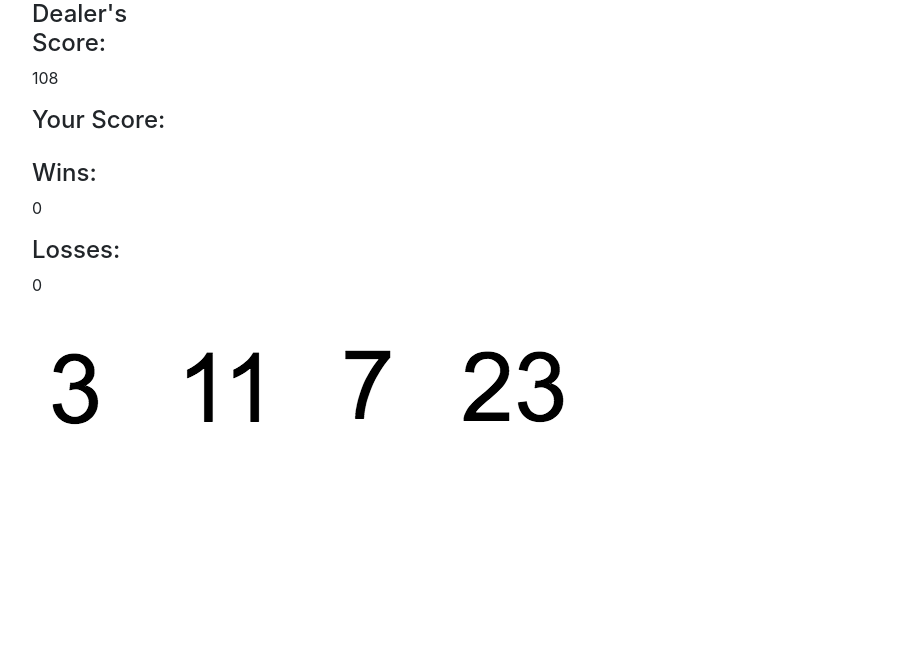
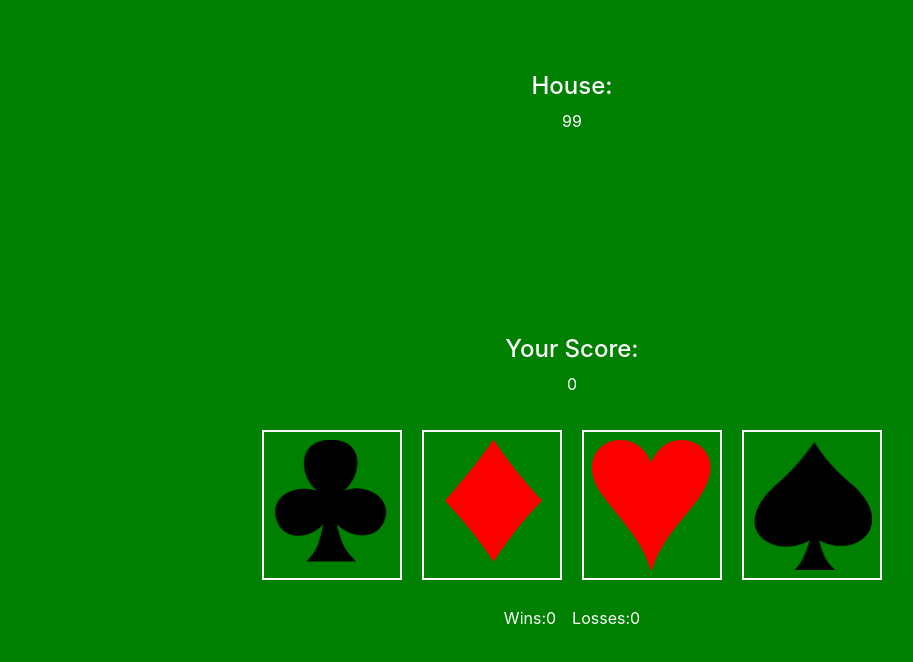
Before and after one commit to adambeck7/unit-4-game, a plain HTML site: page index.html in a window 1280 px wide. Shown: the whole page, without its empty margins (68-981 px from the left). Drawn offline with nearby package versions, Linux system fonts and the light colour scheme.

Commit message:
added css

```diff
--- a/css/style.css
+++ b/css/style.css
@@ -1,4 +1,19 @@
+.images {
+    width: 140px;
+    height: 150px;
+    border: solid white 2px;
+    margin: 10px;
+}
+
+.jumbotron {
+    background-color: green;
+}
+
 body {
-    font-size: 200px;
-    color: red;
+    color: white;
+    background-color: green;
 }
+
+.image-holder {
+    opacity: 0;
+}
--- a/index.html
+++ b/index.html
@@ -5,52 +5,67 @@
     <meta charset="utf-8" />
     <title>jquery blackjack game</title>
     <meta name="viewport" content="width=device-width, initial-scale=1">
-    <link rel="stylesheet" type="text/css" href="css/style.css" />
 
     <link rel="stylesheet" href="https://stackpath.bootstrapcdn.com/bootstrap/4.1.1/css/bootstrap.min.css" integrity="sha384-WskhaSGFgHYWDcbwN70/dfYBj47jz9qbsMId/iRN3ewGhXQFZCSftd1LZCfmhktB"
         crossorigin="anonymous">
+    <link rel="stylesheet" type="text/css" href="css/style.css">
     <script src="https://code.jquery.com/jquery-3.3.1.min.js" integrity="sha256-FgpCb/KJQlLNfOu91ta32o/NMZxltwRo8QtmkMRdAu8="
         crossorigin="anonymous"></script>
 
 </head>
 
 <body>
-    <div class="container">
+
+    <div class="flex-container">
+        <div class="jumbotron d-flex flex-column justify-content-center">
+            <div class="justify-content-center p-2">
+                <!-- <img id="randomBtn" src="images/3.png"> -->
+                <h4 class="d-flex justify-content-center">House:</h2>
+                    <p class="d-flex justify-content-center" id="score-to-match" value=""></p>
+            </div>
+            <div class="d-flex flex-row justify-content-center">
                 <div>
+                    <img class="btnVal image-holder images p-2" id="placeholder" src="images/clubs.png">
+                </div>
+
+            </div>
+
+            <div class="justify-content-center flex-row p-2">
+                <!-- <img id="randomBtn" src="images/3.png"> -->
+                <h4 class="d-flex justify-content-center">Your Score:</h2>
+                    <p class="d-flex justify-content-center" id="score-total"></p>
+            </div>
+
+
+
+            <div class="d-flex flex-row justify-content-center">
                 <div>
-                <!-- <img id="randomBtn" src="images/3.png"> -->
-                <h4 class="col-md-2">Dealer's Score:</h2>
-                    <p class="col-md-1" id="score-to-match" value=""></p>
+                    <img class="btnVal images p-2" id="btn1" src="images/clubs.png" value="">
                 </div>
                 <div>
-                <!-- <img id="randomBtn" src="images/3.png"> -->
-                <h4 class="col-md-2">Your Score:</h2>
-                    <p class="col-md-1" id="score-total"></p>
+                    <img class="btnVal images p-2" id="btn2" src="images/diamonds.png" value="">
                 </div>
                 <div>
-                <!-- <img id="randomBtn" src="images/3.png"> -->
-                <h4 class="col-md-2">Wins:</h2>
-                    <p class="col-md-1" id="wins"></p>
+                    <img class="btnVal images p-2" id="btn3" src="images/hearts.png" value="">
                 </div>
                 <div>
-                <!-- <img id="randomBtn" src="images/3.png"> -->
-                <h4 class="col-md-2">Losses:</h2>
-                    <p class="col-md-1" id="losses"></p>
+                    <img class="btnVal images p-2" id="btn4" src="images/spades.png" value="">
                 </div>
             </div>
+            <div class="d-flex justify-content-center flex-row p-2">
+                <!-- <img id="randomBtn" src="images/3.png"> -->
+                <div class="d-flex justify-content-around p-2">
+                    <div class="d-flex ">Wins: </div>
+                    <div class="d-flex" id="wins"></div>
+                </div>
+                <div class="d-flex justify-content-around p-2">
+                    <div class="d-flex">Losses: </div>
+                    <div class="d-flex" id="losses"></div>
+                </div>
+            </div>
+            <!-- <div class="justify-content-center flex-row p-2">
+                <! <img id="randomBtn" src="images/3.png"> -->
 
-        <div class="row">
-            <div>
-                <img class "btnVal" id="btn1" src="images/3.png" value="">
-            </div>
-            <div>
-                <img class "btnVal" id="btn2" src="images/11.png" value="">
-            </div>
-            <div>
-                <img class "btnVal" id="btn3" src="images/7.png" value="">
-            </div>
-            <div>
-                <img class "btnVal" id="btn4" src="images/23.png" value="">
         </div>
     </div>
     </div>
--- a/javascript/game.js
+++ b/javascript/game.js
@@ -38,7 +38,7 @@ $(document).ready(function () {
     };
 
 
-    $(".container").click(function () {
+    $(".flex-container").click(function () {
         var totalScore = parseInt($("#score-total").text());
         var otherScore = parseInt($("#score-to-match").text());
 
@@ -94,6 +94,11 @@ $(document).ready(function () {
         totalOfClicked = Number(totalOfClicked) + Number(btn1Val);
         $("#score-total").text(totalOfClicked);
         console.log(btn1Val);
+        var move1 = $("#placeholder").offset();
+        $("#btn1").animate({
+            top: move1.top,
+            left: move1.left
+        }, 1000);
     });
     $("#btn2").click(function () {
         var btn2Val = $(this).attr('value');
@@ -113,4 +118,6 @@ $(document).ready(function () {
         $("#score-total").text(totalOfClicked);
         console.log(btn4Val);
     });
+    newGame();
+
 });
```
Also changed, not shown: images/clubs.png (added), images/diamonds.png (added), images/hearts.png (added), images/spades.png (added), 1 other file. Lines whose indentation alone changed are shown as unchanged.
